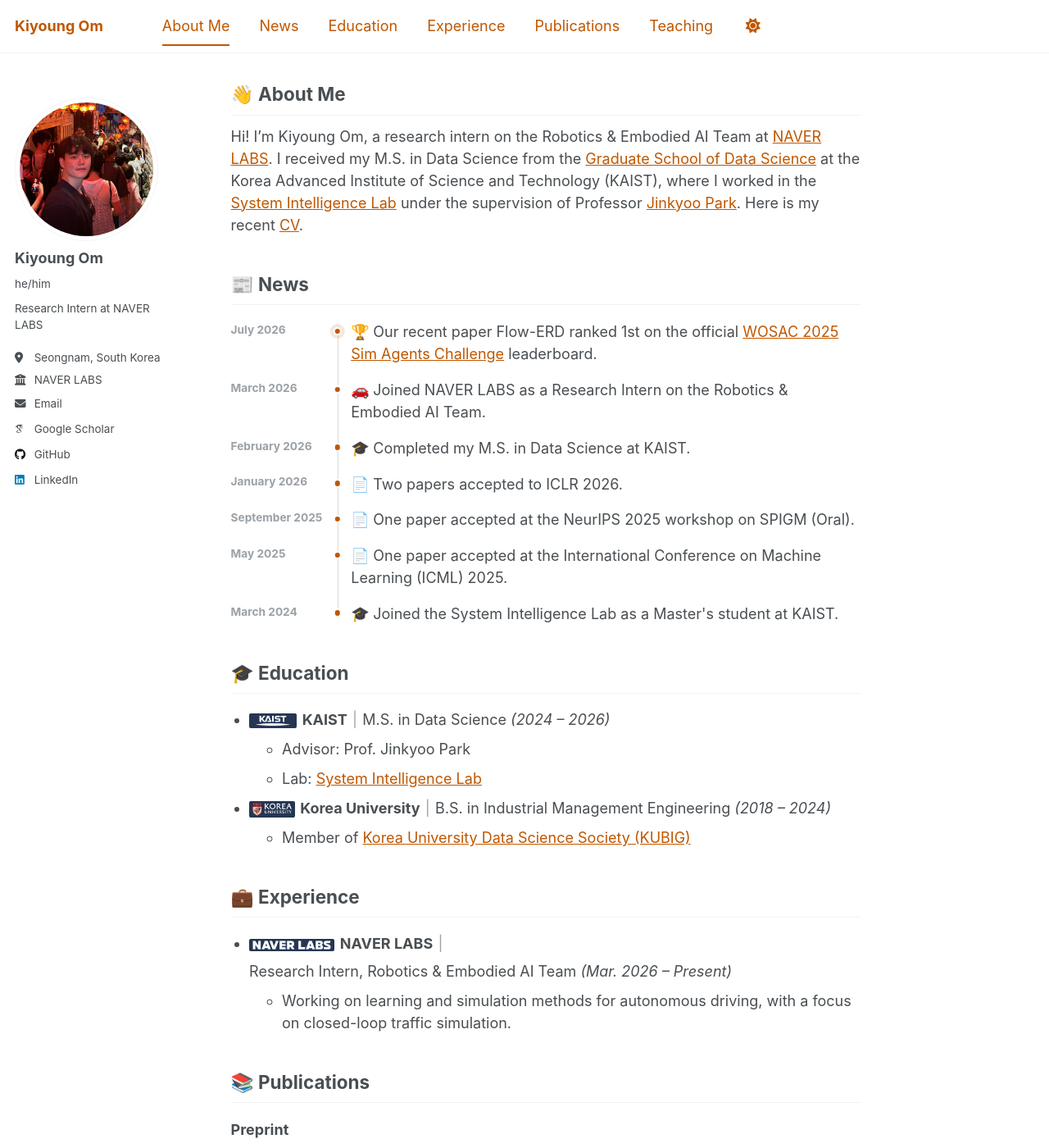
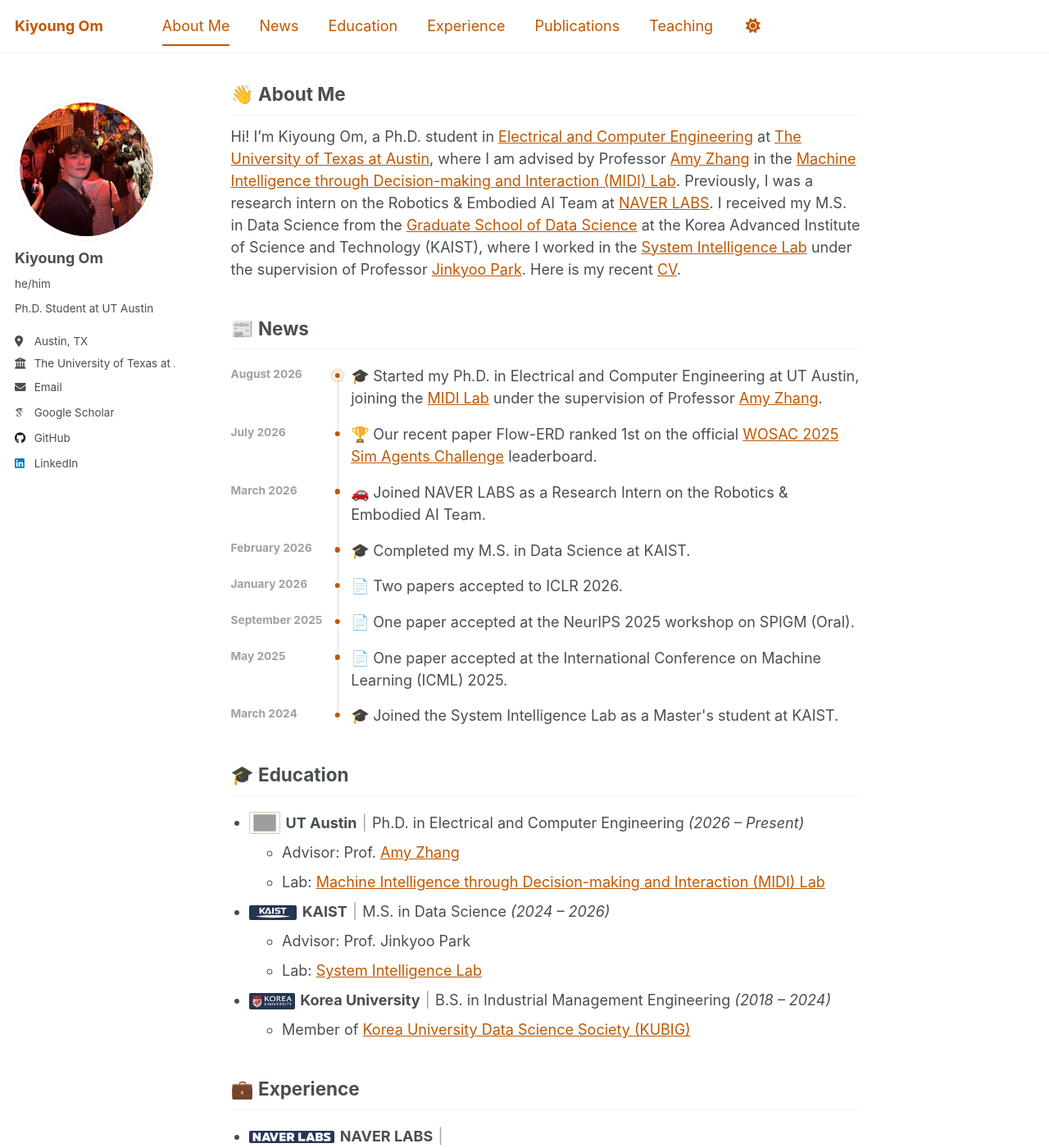
Before and after one commit to umkiyoung/umkiyoung.github.io, a Jekyll site: the page built from _pages/about.md, in a window 1280 px wide and 1400 px high. Shown: the whole window at 82% size. Built offline with Jekyll 4.4.1, drawn with Linux system fonts in a browser that asks for light colours; some web fonts are replaced; some of the changed text lies outside the part shown; grey boxes are pictures that could not be loaded.

Commit message:
Update PhD affiliation at UT Austin

```diff
--- a/_config.yml
+++ b/_config.yml
@@ -25,9 +25,9 @@ author:
   avatar           : "kiyoungom-avatar.jpg"
   name             : "Kiyoung Om"
   pronouns         : "he/him"
-  bio              : "Research Intern at NAVER LABS"
-  location         : "Seongnam, South Korea"
-  employer         : "NAVER LABS"
+  bio              : "Ph.D. Student at UT Austin"
+  location         : "Austin, TX"
+  employer         : "The University of Texas at Austin"
   uri              : #
   email            : "se99an@gmail.com"
 
--- a/_pages/about.md
+++ b/_pages/about.md
@@ -9,11 +9,15 @@ redirect_from:
   - /about.html
 ---
 
-Hi! I'm Kiyoung Om, a research intern on the Robotics & Embodied AI Team at [NAVER LABS](https://www.naverlabs.com/). I received my M.S. in Data Science from the [Graduate School of Data Science](https://gsds.kaist.ac.kr/) at the Korea Advanced Institute of Science and Technology (KAIST), where I worked in the [System Intelligence Lab](http://silab.kaist.ac.kr/) under the supervision of Professor [Jinkyoo Park](https://scholar.google.com/citations?user=sH2a0nkAAAAJ&hl=ko&oi=ao). Here is my recent [CV](/assets/files/CV_Kiyoung_Om.pdf).
+Hi! I'm Kiyoung Om, a Ph.D. student in [Electrical and Computer Engineering](https://ece.utexas.edu/) at [The University of Texas at Austin](https://www.utexas.edu/), where I am advised by Professor [Amy Zhang](https://ece.utexas.edu/people/faculty/amy-zhang) in the [Machine Intelligence through Decision-making and Interaction (MIDI) Lab](https://midi-lab.github.io/). Previously, I was a research intern on the Robotics & Embodied AI Team at [NAVER LABS](https://www.naverlabs.com/). I received my M.S. in Data Science from the [Graduate School of Data Science](https://gsds.kaist.ac.kr/) at the Korea Advanced Institute of Science and Technology (KAIST), where I worked in the [System Intelligence Lab](http://silab.kaist.ac.kr/) under the supervision of Professor [Jinkyoo Park](https://scholar.google.com/citations?user=sH2a0nkAAAAJ&hl=ko&oi=ao). Here is my recent [CV](/assets/files/CV_Kiyoung_Om.pdf).
 
 <h2 id="news">📰 News</h2>
 <ol class="news-timeline" aria-label="Recent news">
   <li class="news-timeline__item news-timeline__item--featured">
+    <time class="news-timeline__date" datetime="2026-08">August 2026</time>
+    <p class="news-timeline__body"><span class="news-timeline__icon" aria-hidden="true">🎓</span>Started my Ph.D. in Electrical and Computer Engineering at UT Austin, joining the <a href="https://midi-lab.github.io/">MIDI Lab</a> under the supervision of Professor <a href="https://ece.utexas.edu/people/faculty/amy-zhang">Amy Zhang</a>.</p>
+  </li>
+  <li class="news-timeline__item">
     <time class="news-timeline__date" datetime="2026-07">July 2026</time>
     <p class="news-timeline__body"><span class="news-timeline__icon" aria-hidden="true">🏆</span>Our recent paper Flow-ERD ranked 1st on the official <a href="https://waymo.com/open/challenges/2025/sim-agents/">WOSAC 2025 Sim Agents Challenge</a> leaderboard.</p>
   </li>
@@ -48,6 +52,18 @@ Hi! I'm Kiyoung Om, a research intern on the Robotics & Embodied AI Team at [NAV
 <ul class="affiliation-list">
   <li>
     <p class="affiliation-line">
+      <img class="affiliation-logo affiliation-logo--ut" src="https://umac.utexas.edu/wp-content/themes/bellmont/dist/images/utexas-primary-horizontal-logo.svg" alt="The University of Texas at Austin logo">
+      <strong>UT Austin</strong>
+      <span class="affiliation-separator">|</span>
+      <span>Ph.D. in Electrical and Computer Engineering <em>(2026 – Present)</em></span>
+    </p>
+    <ul>
+      <li>Advisor: Prof. <a href="https://ece.utexas.edu/people/faculty/amy-zhang">Amy Zhang</a></li>
+      <li>Lab: <a href="https://midi-lab.github.io/">Machine Intelligence through Decision-making and Interaction (MIDI) Lab</a></li>
+    </ul>
+  </li>
+  <li>
+    <p class="affiliation-line">
       <img class="affiliation-logo affiliation-logo--kaist" src="/images/logos/kaist-logo-white.png" alt="KAIST logo">
       <strong>KAIST</strong>
       <span class="affiliation-separator">|</span>
@@ -79,7 +95,7 @@ Hi! I'm Kiyoung Om, a research intern on the Robotics & Embodied AI Team at [NAV
       <img class="affiliation-logo affiliation-logo--naver" src="/images/logos/naver-labs-logo-white.png" alt="NAVER LABS logo">
       <strong>NAVER LABS</strong>
       <span class="affiliation-separator">|</span>
-      <span>Research Intern, Robotics & Embodied AI Team <em>(Mar. 2026 – Present)</em></span>
+      <span>Research Intern, Robotics & Embodied AI Team <em>(Mar. 2026 – Jul. 2026)</em></span>
     </p>
     <ul>
       <li>Working on learning and simulation methods for autonomous driving, with a focus on closed-loop traffic simulation.</li>
--- a/assets/css/main.scss
+++ b/assets/css/main.scss
@@ -196,6 +196,14 @@ html {
 .affiliation-logo--naver {
   max-width: 5.8rem;
   max-height: 0.95rem;
+}
+
+.affiliation-logo--ut {
+  max-width: 5.4rem;
+  max-height: 1.5rem;
+  padding: 0.12rem 0.24rem;
+  background: #fff;
+  border-color: rgba(191, 87, 0, 0.35);
 }
 
 .affiliation-separator {
```
Also changed, not shown: _data/cv.json (+18 -6 lines).
